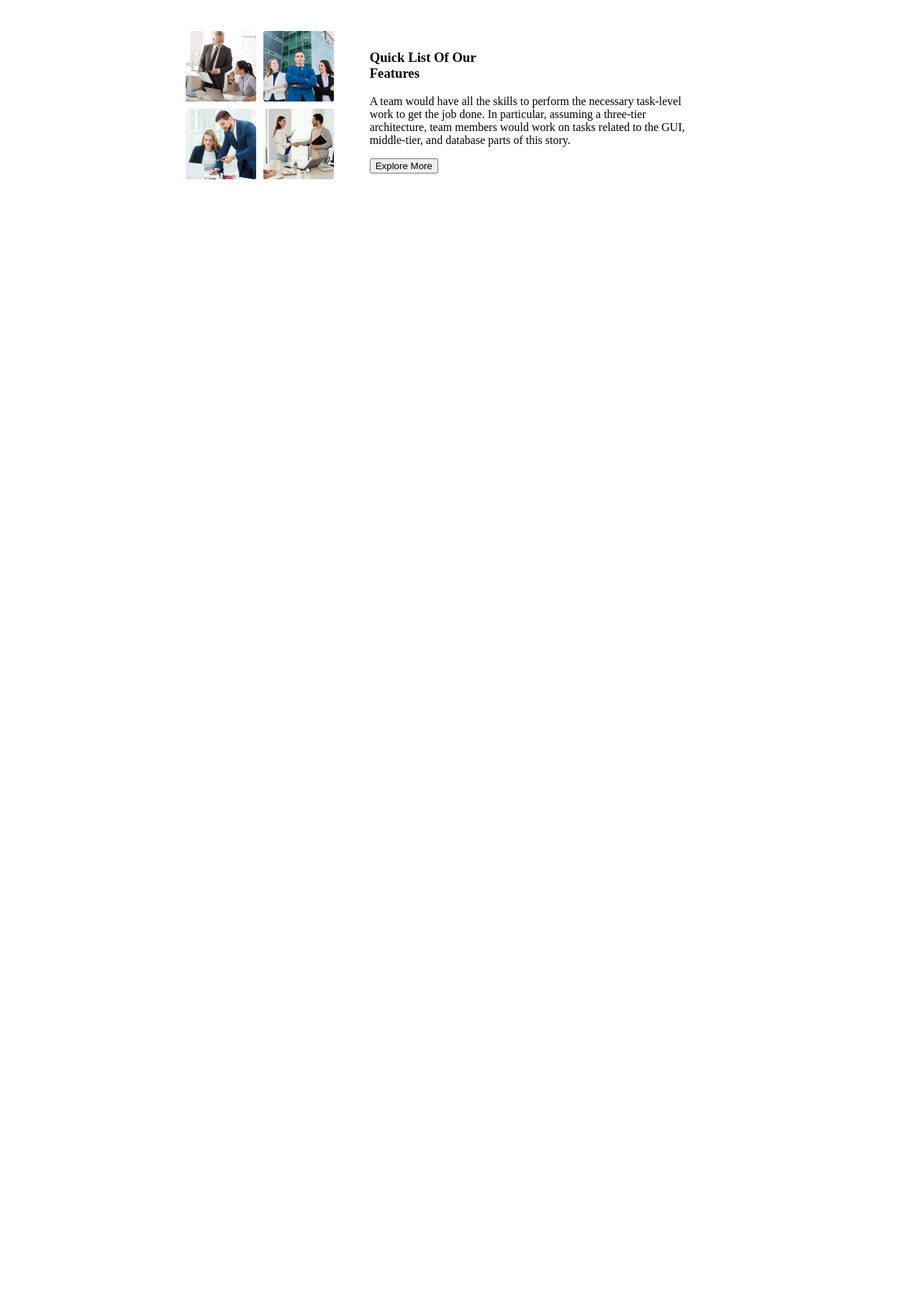
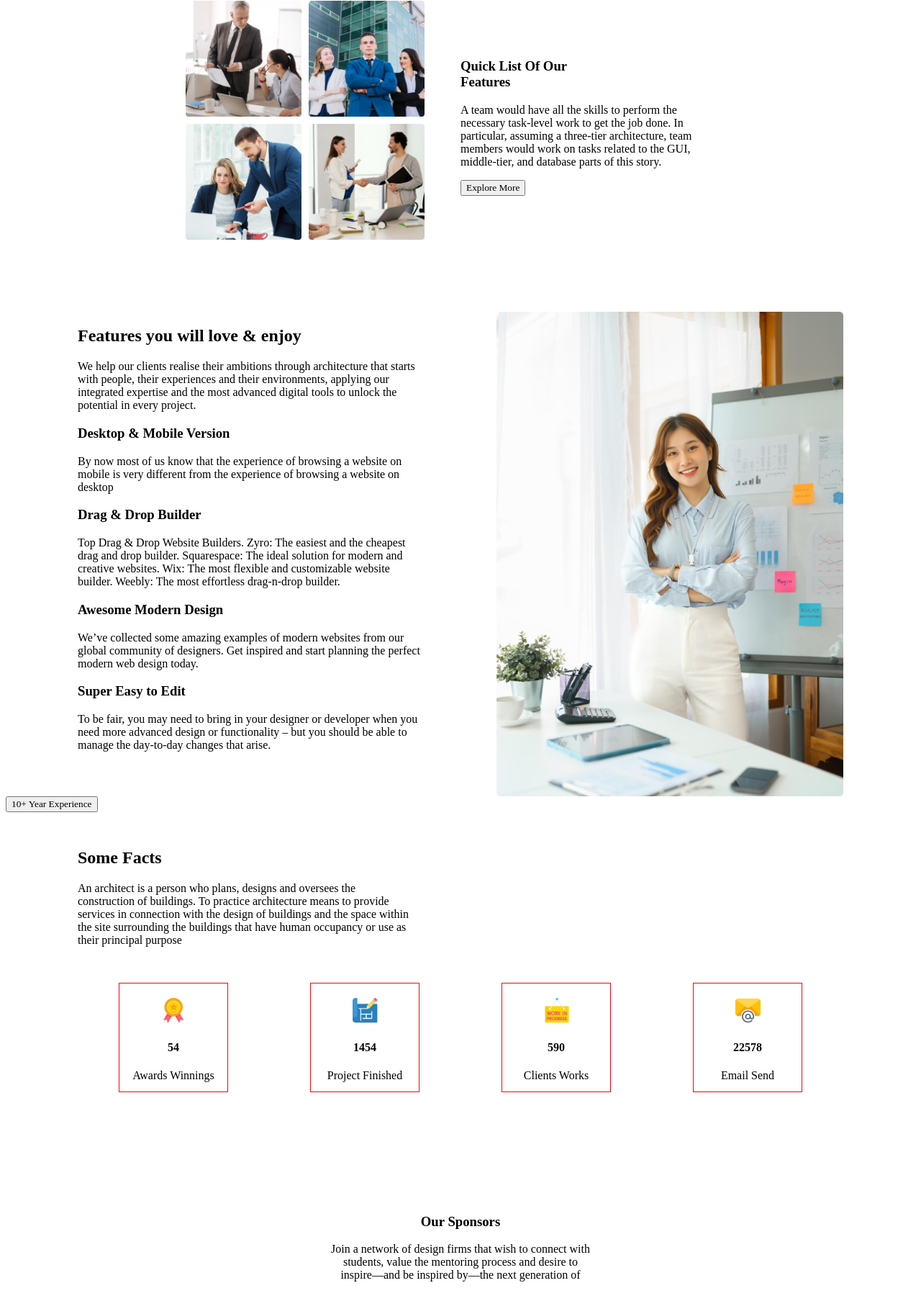
Before and after one commit to khairulkhn/assignment-second, a plain HTML site: page index.html in a window 1280 px wide. Shown: the part 993-2800 px from the top of the page at 72% size. Before the commit the page ends 1334 px from the top, so only its background shows below. Drawn offline with Linux system fonts and the light colour scheme.

Commit message:
structue-done

```diff
--- a/Style/style.css
+++ b/Style/style.css
@@ -1,49 +1,124 @@
-.top-container{
+* {
+    font-family: 'Work Sans';
+}
+
+.top-container {
     width: 100%;
     background: rgba(255, 144, 14, 0.1);
 
 }
-.header-title{
 
-}
-.container-nav{
+.header-title {}
+
+.container-nav {
     width: 85%;
     margin: auto;
     padding: 35px;
     display: flex;
     align-items: center;
     justify-content: space-between;
+
 }
-.container-nav ul li{
+
+.container-nav ul li {
     list-style: none;
     display: inline-block;
     margin: 0 20px;
 }
-.container-banner{
+
+.container-banner {
     text-align: center;
 }
-.banner-image{
-    padding:50px 100px;
+
+.banner-image {
+    padding: 50px 100px;
 }
-img{
+
+img {
     width: 100%;
     height: 100%;
 }
+
 /* Top container end */
 
 /* Section Container feature Start */
 
-.container-feature{
+.container-feature {
     display: flex;
-    margin:50px 250px;
+    margin: 50px 250px;
     align-items: center;
 }
-.feature-image{
+
+.feature-image {
+    width: 50%;
     display: grid;
     grid-template-columns: repeat(2, 1fr);
     gap: 10px;
 }
-.feature-list{
+
+.feature-list {
     padding: 50px;
+    width: 50%;
+}
 
+.contaier-service {
+    display: flex;
 }
+
+.services {
+    width: 50%;
+    margin: 50px 50px 0px 100px;
+}
+
+.service-image {
+    width: 50%;
+    margin: 50px 100px 0px 50px;
+}
+
+.Facts {
+    margin: 50px 100px;
+    padding-right: 600px;
+}
+
+.Boxes {
+    display: flex;
+    justify-content: space-around;
+    margin: 50px 100px;
+}
+
+.box {
+    border: 1px solid red;
+    width: 150px;
+    height: 150px;
+    text-align: center;
+}
+
+.box img {
+    width: 35px;
+    height: 35px;
+    margin-top: 20px;
+}
+
+.sponsor {
+    text-align: center;
+    padding: 100px 450px;
+}
+
+.logo {
+    width: 80%;
+    height: 25px;
+    display: flex;
+    justify-content: space-around;
+    flex-direction: row;
+    flex-wrap: nowrap;
+    margin-left: 100px;
+}
+
+footer {
+    text-align: center;
+    background-color: antiquewhite;
+    width: 100%;
+    height: 80px;
+    left: 240px;
+    top: 4444px;
+}
--- a/index.html
+++ b/index.html
@@ -47,8 +47,90 @@
     </section>
     <section>
         <div class="contaier-service">
-
+            <div class="services">
+                <div class="service-title">
+                    <h2>Features you will love & enjoy</h2>
+                    <p>We help our clients realise their ambitions through architecture that starts with people, their experiences and their environments, applying our integrated expertise and the most advanced digital tools to unlock the potential in every project. </p>
+                </div>
+                <div>
+                    <h3>Desktop & Mobile Version</h3>
+                    <p>By now most of us know that the experience of browsing a website on mobile is very different from the experience of browsing a website on desktop</p>
+                </div>
+                <div>
+                    <h3>Drag & Drop Builder</h3>
+                    <p>Top Drag & Drop Website Builders. Zyro: The easiest and the cheapest drag and drop builder. Squarespace: The ideal solution for modern and creative websites. Wix: The most flexible and customizable website builder. Weebly: The most effortless drag-n-drop builder.</p>
+                </div>
+                <div>
+                    <h3>Awesome Modern Design</h3>
+                    <p>We’ve collected some amazing examples of modern websites from our global community of designers. Get inspired and start planning the perfect modern web design today.</p>
+                </div>
+                <div>
+                    <h3>Super Easy to Edit</h3>
+                    <p>To be fair, you may need to bring in your designer or developer when you need more advanced design or functionality – but you should be able to manage the day-to-day changes that arise.</p>
+                </div>
+            </div>
+            <div class="service-image">
+                <img src="./images/architect.png" alt="">
+            </div>
+        </div>
+        <div>
+            <button>10+ Year Experience</button>
         </div>
     </section>
+    <section class="Facts">
+        <div>
+            <h2>Some Facts</h2>
+            <p>An architect is a person who plans, designs and oversees the construction of buildings. To practice architecture means to provide services in connection with the design of buildings and the space within the site surrounding the buildings that have human occupancy or use as their principal purpose</p>
+        </div>
+    </section>
+    <section class="Boxes">
+        <div class="box">
+            <img src="./images/icons/ribon.png" alt="">
+            <h4>54</h4>
+            <p>Awards Winnings</p>
+        </div>
+        <div class="box">
+            <img src="./images/icons/projects.png" alt="">
+            <h4>1454</h4>
+            <p>Project Finished</p>
+        </div>
+        <div class="box">
+            <img src="./images/icons/customers.png" alt="">
+            <h4>590</h4>
+            <p>Clients Works</p>
+        </div>
+        <div class="box">
+            <img src="./images/icons/email.png" alt="">
+            <h4>22578</h4>
+            <p>Email Send</p>
+        </div>
+    </section>
+    <section>
+        <div class="sponsor">
+            <h3>Our Sponsors</h3>
+            <p>Join a network of design firms that wish to connect with students, value the mentoring process and desire to inspire—and be inspired by—the next generation of</p>
+        </div>
+    </section>
+    <section class="logo">
+        <div>
+            <img src="./images/sponsors/spotify.png" alt="">
+        </div>
+        <div>
+            <img src="./images/sponsors/amazon.png" alt="">
+        </div>
+        <div>
+            <img src="./images/sponsors/google.png" alt="">
+        </div>
+        <div>
+            <img src="./images/sponsors/telerama.png" alt="">
+        </div>
+        <div>
+            <img src="./images/sponsors/figma.png" alt="">
+        </div>
+    </section>
+    <footer>
+        <p>All rights reserved copyright@2023 startup landing page design</p>
+    </footer>
 </body>
+
 </html>
```
